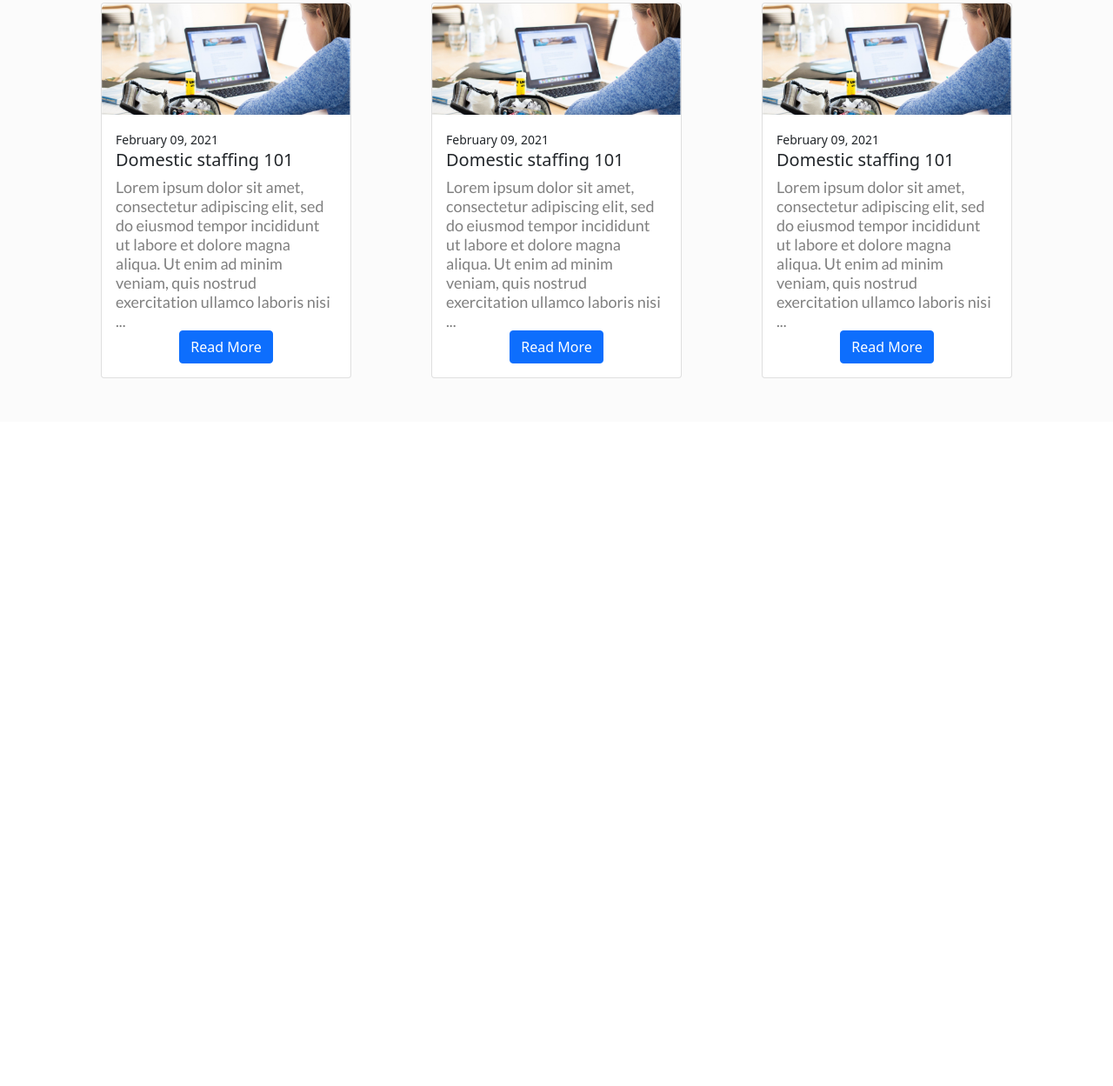
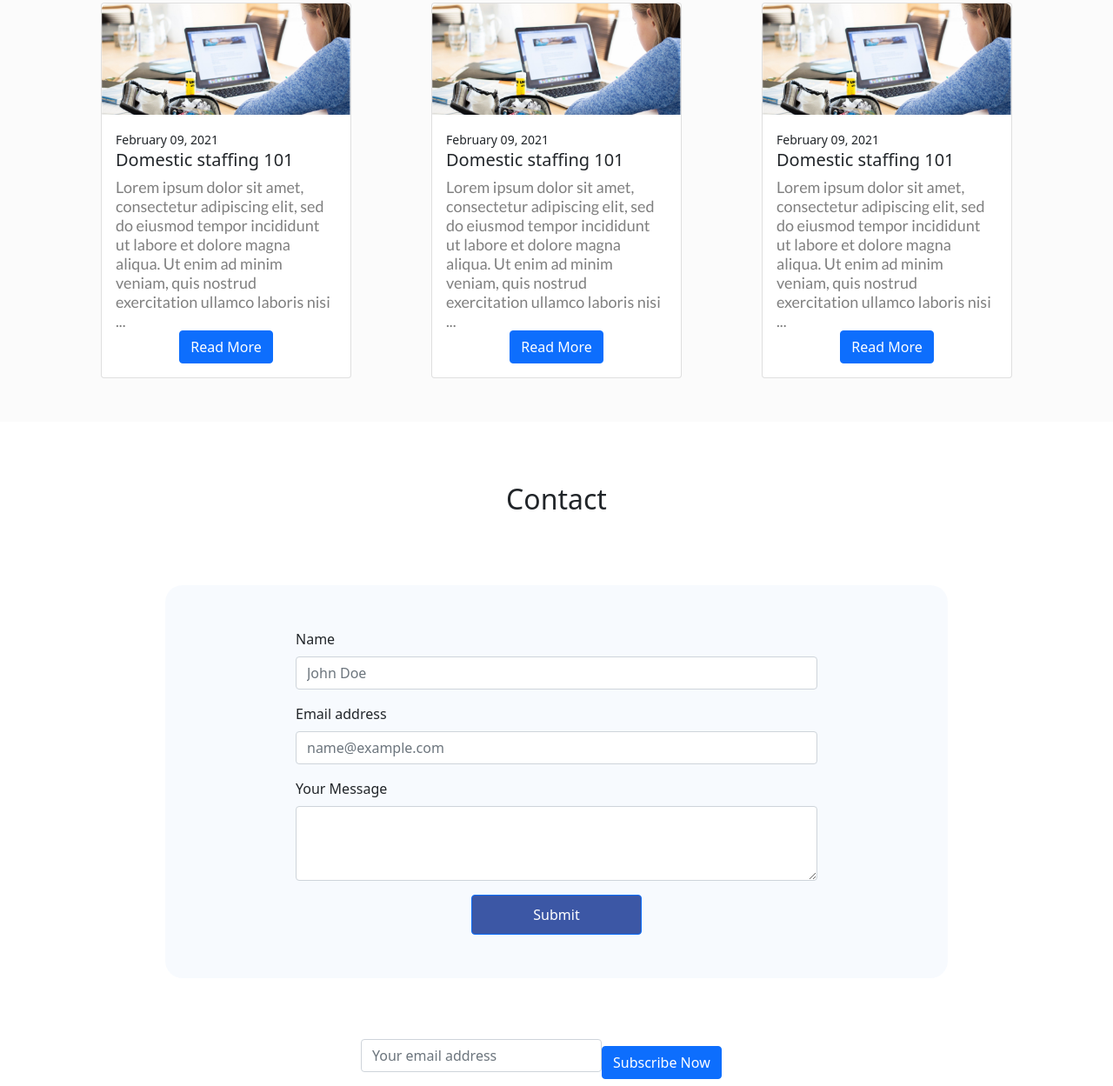
Before and after one commit to voomoo/rf-soft-lab, a React app: page / in a window 1280 px wide. Shown: the part 7431-8680 px from the top of the page at 87% size. Before the commit the page ends 7916 px from the top, so only its background shows below. Built offline with nearby package versions, Linux system fonts and the light colour scheme.

Commit message:
added 2 more section

```diff
--- a/src/assets/css/index.css
+++ b/src/assets/css/index.css
@@ -658,3 +658,45 @@ code {
 }
 
 /*************** news ends ***************/
+
+/*************** contact starts ***************/
+.contact .contact-form {
+  max-width: 900px;
+  background: rgba(100, 149, 237, 0.05);
+  border-radius: 20px;
+  padding: 50px 150px;
+  display: block;
+  margin: 0 auto;
+}
+
+.contact .contact-form button {
+  display: block;
+  margin: 0 auto;
+  padding: 10px 70px;
+  background: var(--primary-color);
+}
+
+.contact h2 {
+  text-align: center;
+  margin-bottom: 80px;
+}
+
+.contact {
+  padding: 70px 0px;
+}
+
+/*************** contact ends ***************/
+
+/*************** footer starts ***************/
+.footer .subscribe {
+  max-width: 450px;
+  display: flex;
+  align-items: center;
+  margin: 0 auto;
+}
+
+.footer .subscribe input {
+  margin-right: 20px;
+}
+
+/*************** footer ends ***************/
--- /dev/null
+++ b/src/components/Contact.js
@@ -0,0 +1,29 @@
+import React from "react";
+import { Container, Form, Button } from "react-bootstrap";
+
+const Contact = () => {
+  return (
+    <div className="contact">
+      <Container>
+        <h2>Contact</h2>
+        <Form className="contact-form">
+          <Form.Group className="mb-3" controlId="exampleForm.ControlInput1">
+            <Form.Label>Name</Form.Label>
+            <Form.Control type="text" placeholder="John Doe" />
+          </Form.Group>
+          <Form.Group className="mb-3" controlId="exampleForm.ControlInput2">
+            <Form.Label>Email address</Form.Label>
+            <Form.Control type="email" placeholder="name@example.com" />
+          </Form.Group>
+          <Form.Group className="mb-3" controlId="exampleForm.ControlTextarea1">
+            <Form.Label>Your Message</Form.Label>
+            <Form.Control as="textarea" rows={3} />
+          </Form.Group>
+          <Button type="submit">Submit</Button>
+        </Form>
+      </Container>
+    </div>
+  );
+};
+
+export default Contact;
--- /dev/null
+++ b/src/components/Footer.js
@@ -0,0 +1,21 @@
+import React from "react";
+import { Form, Button, Container } from "react-bootstrap";
+
+const Footer = () => {
+  return (
+    <div className="footer">
+      <Container>
+        <Form className="subscribe">
+          <Form.Group className="mb-3" controlId="formBasicEmail">
+            <Form.Control type="email" placeholder="Your email address" />
+          </Form.Group>
+          <Button variant="primary" type="submit">
+            Subscribe Now
+          </Button>
+        </Form>
+      </Container>
+    </div>
+  );
+};
+
+export default Footer;
--- a/src/components/Root.js
+++ b/src/components/Root.js
@@ -12,6 +12,8 @@ import Business from "./Business";
 import Testimonial from "./Testimonial";
 import Team from "./Team";
 import News from "./News";
+import Contact from "./Contact";
+import Footer from "./Footer";
 
 function Root() {
   return (
@@ -27,6 +29,8 @@ function Root() {
       <Testimonial />
       <Team />
       <News />
+      <Contact />
+      <Footer />
     </div>
   );
 }
```
